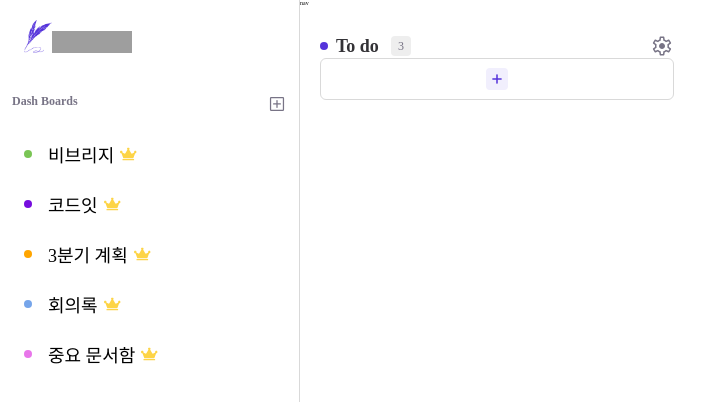
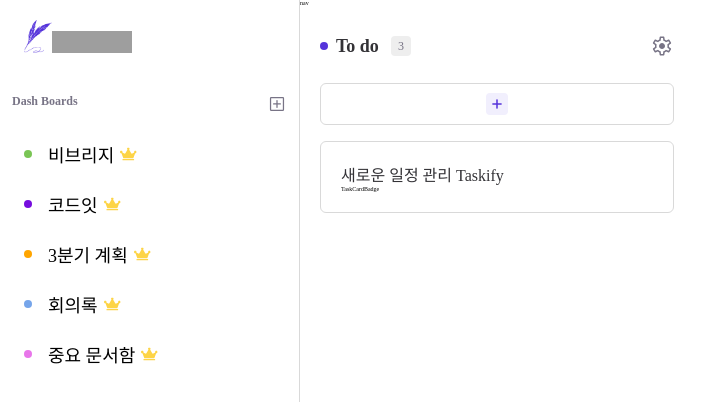
Before and after one commit to WhatToDo6/WhatToDo, a Next.js app: page /dashboard/1 in a window 1280 px wide. Shown: the top 402 px of the page, without its empty margins (0-724 px from the left). Built offline with nearby package versions, Linux system fonts and the light colour scheme; grey boxes are pictures that could not be loaded.

Commit message:
feat: card 외곽 완성

```diff
--- a/src/components/dashboard/column/Column.module.scss
+++ b/src/components/dashboard/column/Column.module.scss
@@ -1,6 +1,15 @@
 @import '@/src/styles/global.scss';
 
-.Container {
+.container {
+  display: flex;
+  flex-direction: column;
+  gap: 2.5rem;
   width: 100%;
   padding: 2.8rem 2rem;
 }
+
+.taskWrapper {
+  display: flex;
+  flex-direction: column;
+  gap: 1.6rem;
+}
--- a/src/components/dashboard/column/add-task/AddTask.module.scss
+++ b/src/components/dashboard/column/add-task/AddTask.module.scss
@@ -1,6 +1,6 @@
 @import '@/src/styles/global.scss';
 
-.buttonContainer {
+.buttonWrapper {
   display: flex;
   justify-content: center;
   align-items: center;
--- a/src/components/dashboard/column/add-task/index.tsx
+++ b/src/components/dashboard/column/add-task/index.tsx
@@ -4,7 +4,7 @@ import S from './AddTask.module.scss'
 
 const AddTask = () => {
   return (
-    <div className={S.buttonContainer}>
+    <div className={S.buttonWrapper}>
       <AddButton />
     </div>
   )
--- a/src/components/dashboard/column/index.tsx
+++ b/src/components/dashboard/column/index.tsx
@@ -1,12 +1,16 @@
 import AddTask from './add-task'
 import ColumnHeader from './column-header'
 import S from './Column.module.scss'
+import TaskCard from './task-card'
 
 const Column = () => {
   return (
-    <div className={S.Container}>
+    <div className={S.container}>
       <ColumnHeader />
-      <AddTask />
+      <div className={S.taskWrapper}>
+        <AddTask />
+        <TaskCard />
+      </div>
     </div>
   )
 }
--- /dev/null
+++ b/src/components/dashboard/column/task-card-badge/TaskCardBadge.module.scss
@@ -0,0 +1 @@
+@import '@/src/styles/global.scss';
--- /dev/null
+++ b/src/components/dashboard/column/task-card-badge/index.tsx
@@ -0,0 +1,26 @@
+import S from './TaskCardBadge.module.scss'
+
+const RELATIONSHIP = {
+  프로젝트: {
+    background: '$color-orange',
+    color: '$color-orange',
+  },
+  일반: {
+    background: '$color-green',
+    color: '$color-green',
+  },
+  백엔드: {
+    background: '$color-pink',
+    color: '$color-pink',
+  },
+  상: {
+    background: '$color-blue',
+    color: '$color-blue',
+  },
+}
+
+const TaskCardBadge = () => {
+  return <div>TaskCardBadge</div>
+}
+
+export default TaskCardBadge
--- /dev/null
+++ b/src/components/dashboard/column/task-card/TaskCard.module.scss
@@ -0,0 +1,15 @@
+@import '@/src/styles/global.scss';
+
+.container {
+  display: flex;
+  flex-direction: column;
+  justify-content: center;
+  padding: 2rem;
+  border: 1px solid $color-gray-300;
+  border-radius: 6px;
+}
+
+.cardHeading {
+  color: $color-black-200;
+  @include font-style(1.6rem, 500, normal);
+}
--- /dev/null
+++ b/src/components/dashboard/column/task-card/index.tsx
@@ -0,0 +1,13 @@
+import S from './TaskCard.module.scss'
+import TaskCardBadge from '../task-card-badge'
+
+const TaskCard = () => {
+  return (
+    <div className={S.container}>
+      <div className={S.cardHeading}>새로운 일정 관리 Taskify</div>
+      <TaskCardBadge />
+    </div>
+  )
+}
+
+export default TaskCard
```
